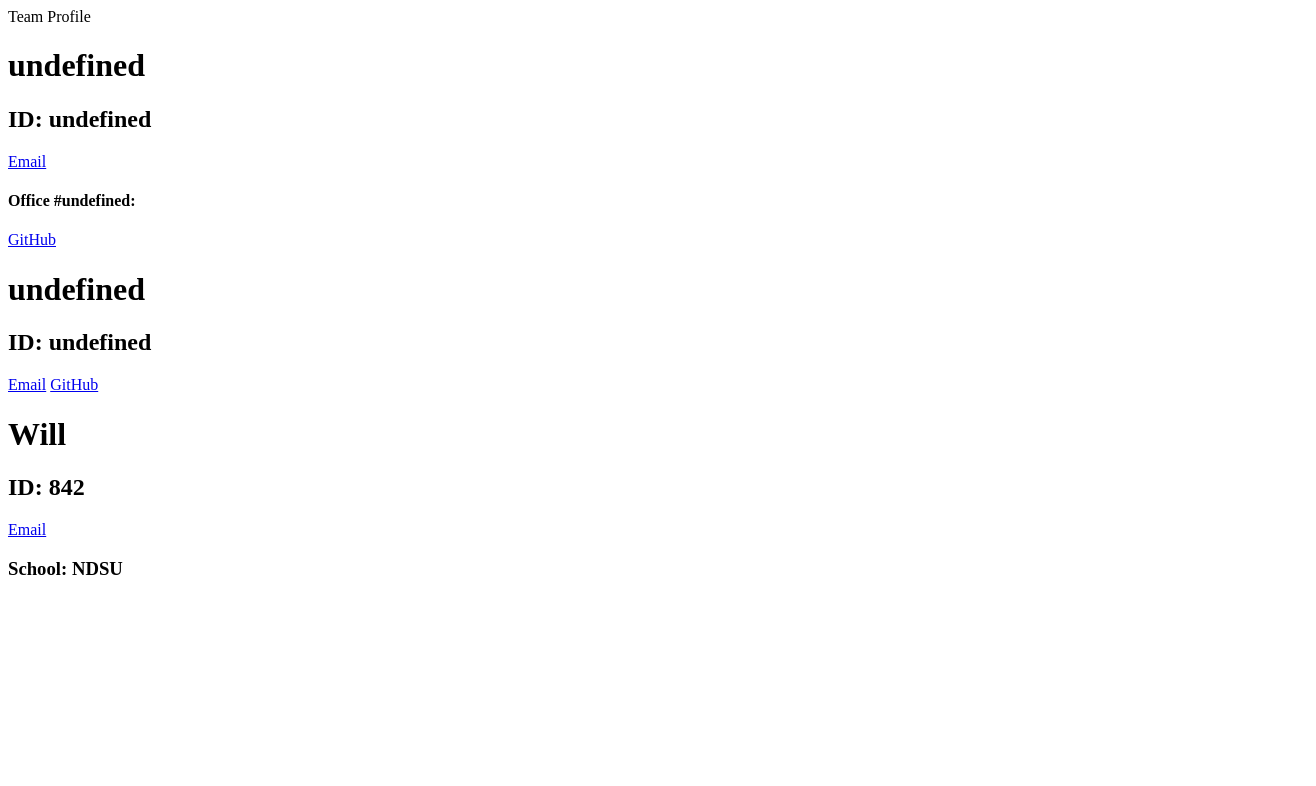
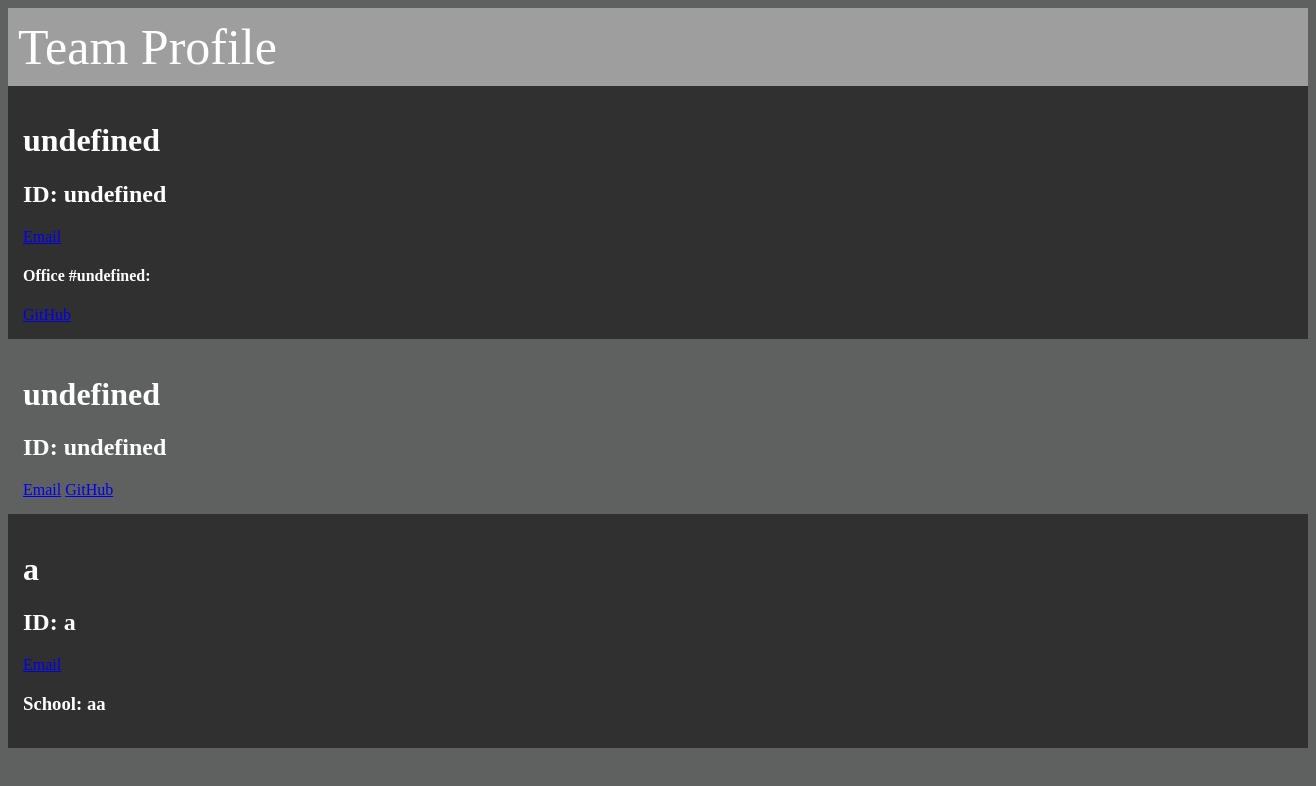
Before and after one commit to WilliamHirschh/Team-Profile-Generator, a website: page index.html in a window 1280 px wide. Shown: the whole page, 1316 px wide, since content can reach past the window. Drawn offline with Linux system fonts and the light colour scheme.

Commit message:
added css

```diff
--- a/index.html
+++ b/index.html
@@ -4,6 +4,7 @@
             <meta charset="UTF-8">
             <meta http-equiv="X-UA-Compatible" content="IE=edge">
             <meta name="viewport" content="width=device-width, initial-scale=1.0">
+            <link rel="stylesheet" href="style.css">
             <title>Team Profile</title>
         </head>
         <body>
@@ -25,10 +26,10 @@
             </div>
 
             <div class="InternDiv">
-                <h1 class="InternName">Will</h1>
-                <h2 class="InternID">ID: 842</h2>
-                <a href="mailto: WilliamHirschh@gmail.com" class="InternEmail">Email</a>
-                <h3 class="InternSchool">School: NDSU </h3>
+                <h1 class="InternName">a</h1>
+                <h2 class="InternID">ID: a</h2>
+                <a href="mailto: a" class="InternEmail">Email</a>
+                <h3 class="InternSchool">School: aa </h3>
             </div>
         </body>
         </html>
--- a/script.js
+++ b/script.js
@@ -131,6 +131,7 @@ inquirer
             <meta charset="UTF-8">
             <meta http-equiv="X-UA-Compatible" content="IE=edge">
             <meta name="viewport" content="width=device-width, initial-scale=1.0">
+            <link rel="stylesheet" href="style.css">
             <title>Team Profile</title>
         </head>
         <body>
--- a/style.css
+++ b/style.css
@@ -0,0 +1,31 @@
+body {
+    display: inline-block;
+    background-color: rgb(95, 96, 96);
+    justify-content: center;
+    align-items: center;
+}
+
+.header {
+    color: rgb(255, 255, 255);
+    font-size: 50px;
+    background-color: rgb(158, 158, 158);
+    padding: 10px;
+    margin: 0px;
+    width: 100vw;
+}
+
+.ManagerDiv {
+    color: white;
+    padding: 15px;
+    background-color: rgb(48, 48, 48);
+}
+.EngineerDiv {
+    color: white;
+    padding: 15px;
+    background-color: rgb(95, 96, 96);
+}
+.InternDiv {
+    color: white;
+    padding: 15px;
+    background-color: rgb(48, 48, 48);
+}
```
